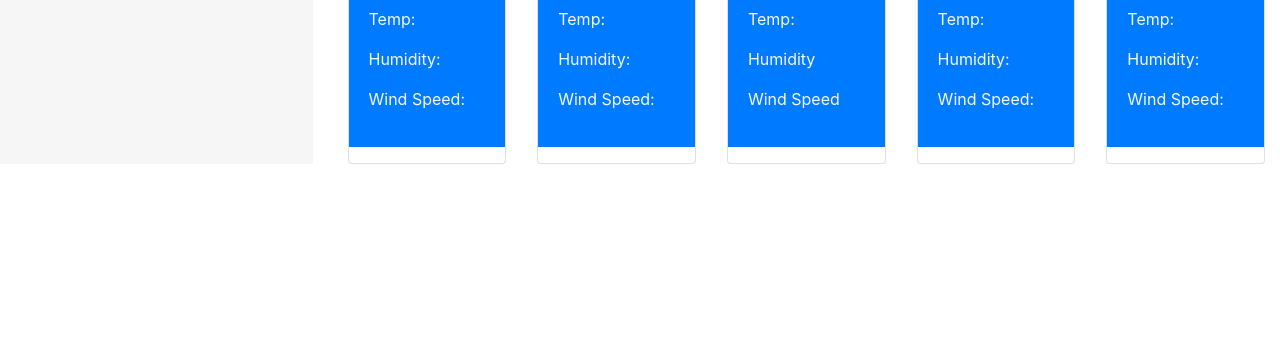
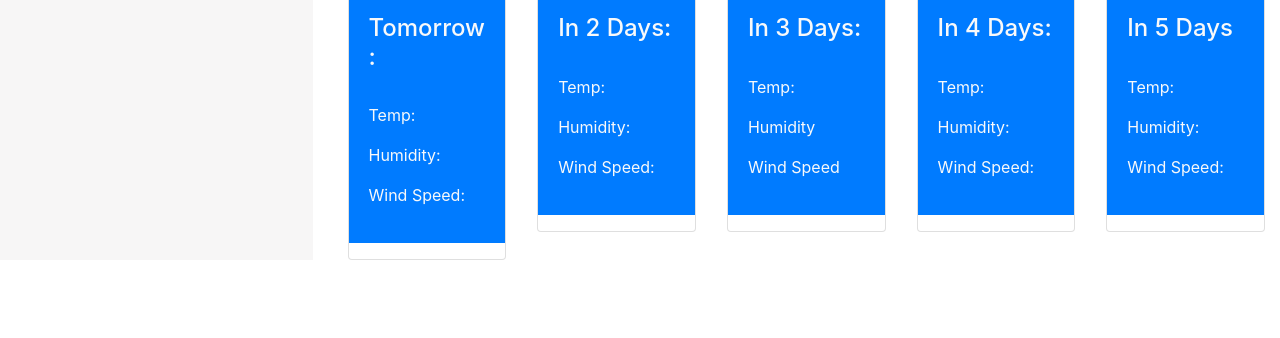
Before and after one commit to bendrakeacker/Weather-Dashboard, a plain HTML site: page wthr.html in a window 1280 px wide. Shown: the part 462-800 px from the top of the page. Drawn offline with nearby package versions, Linux system fonts and the light colour scheme.

Commit message:
revised js and added read me

```diff
--- a/wthr.html
+++ b/wthr.html
@@ -29,6 +29,7 @@
             <section class="col-9">
                 <section class="row">
                     <section class="border p-3 m-3 w-100">
+                        <h2>Today:</h2>
                         <img style="width: 60px;" id="srchIcon"/>
                         <p id="srchCity">City:</p>
                         <p id="srchTemp">Temperature:</p>
@@ -51,7 +52,7 @@
                                 <section class="col pr-3">
                                     <section id="day1" class="card">
                                         <figure class="bg-primary text-light card-body">
-                                            <p id="day1Date"></p>
+                                            <h4 id="day1Date">Tomorrow:</h4>
                                             <img id="day1Icon"/>
                                             <p id="day1Temp">Temp:</p>
                                             <p id="day1Humid">Humidity:</p>
@@ -62,7 +63,7 @@
                                 <section class="col pr-3">
                                     <section id="day2" class="card">
                                         <figure class="bg-primary text-light card-body">
-                                            <p id="day2Date"></p>
+                                            <h4 id="day2Date">In 2 Days:</h4>
                                             <img id="day2Icon"/>
                                             <p id="day2Temp">Temp:</p>
                                             <p id="day2Humid">Humidity:</p>
@@ -73,7 +74,7 @@
                                 <section class="col pr-3">
                                     <section id="day3" class="card">
                                         <figure class="bg-primary text-light card-body">
-                                            <p id="day3Date"></p>
+                                            <h4 id="day3Date">In 3 Days:</h4>
                                             <img id="day3Icon"/>
                                             <p id="day3Temp">Temp:</p>
                                             <p id="day3Humid">Humidity</p>
@@ -84,7 +85,7 @@
                                 <section class="col pr-3">
                                     <section id="day4" class="card">
                                         <figure class="bg-primary text-light card-body">
-                                            <p id="day4Date"></p>
+                                            <h4 id="day4Date">In 4 Days:</h4>
                                             <img id="day4Icon"/>
                                             <p id="day4Temp">Temp:</p>
                                             <p id="day4Humid">Humidity:</p>
@@ -95,7 +96,7 @@
                                 <section class="col">
                                     <section id="day5" class="card">
                                         <figure class="bg-primary text-light card-body">
-                                            <p id="day5Date"></p>
+                                            <h4 id="day5Date">In 5 Days</h4>
                                             <img id="day5Icon"/>
                                             <p id="day5Temp">Temp:</p>
                                             <p id="day5Humid">Humidity:</p>
```
Also changed, not shown: 2 other files.
